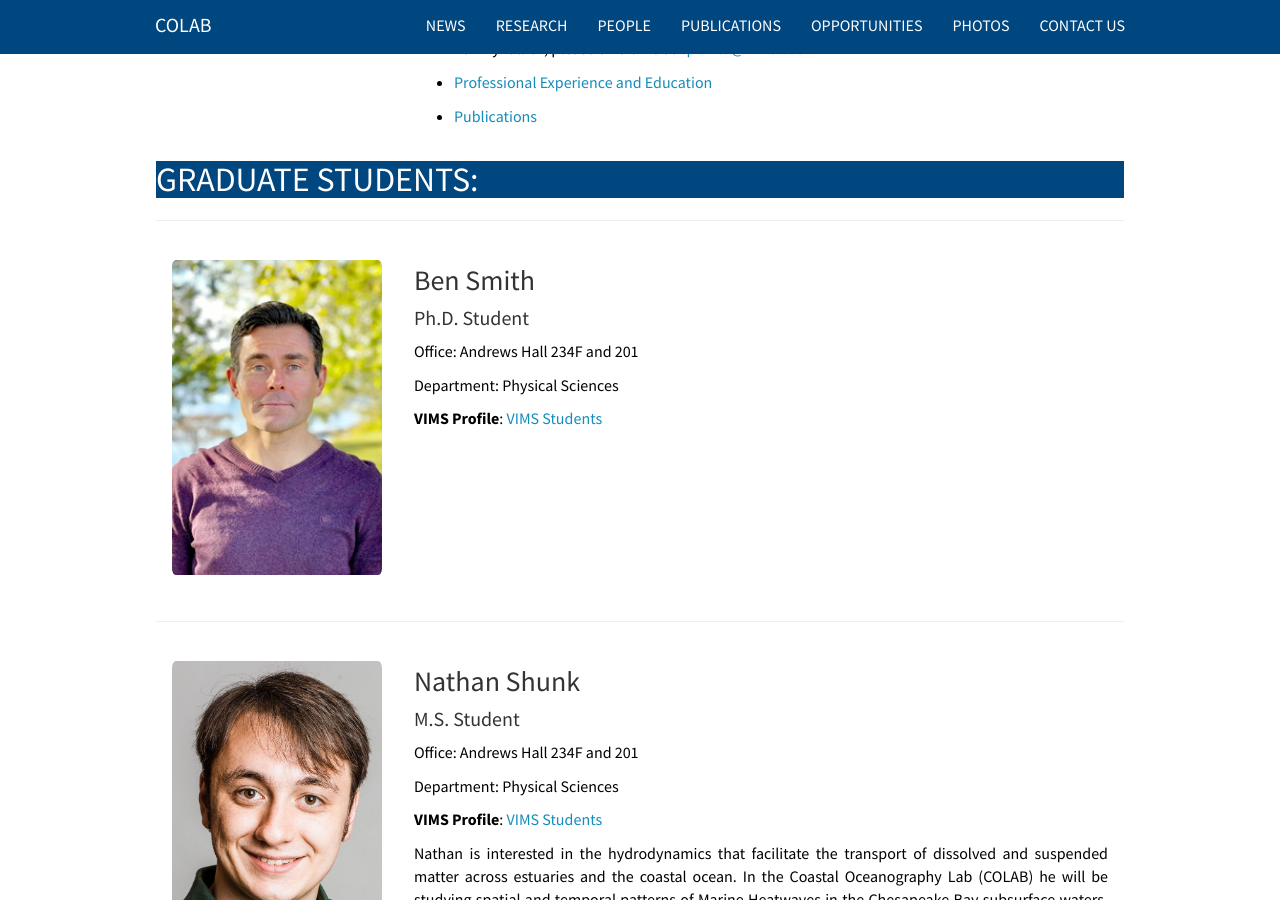
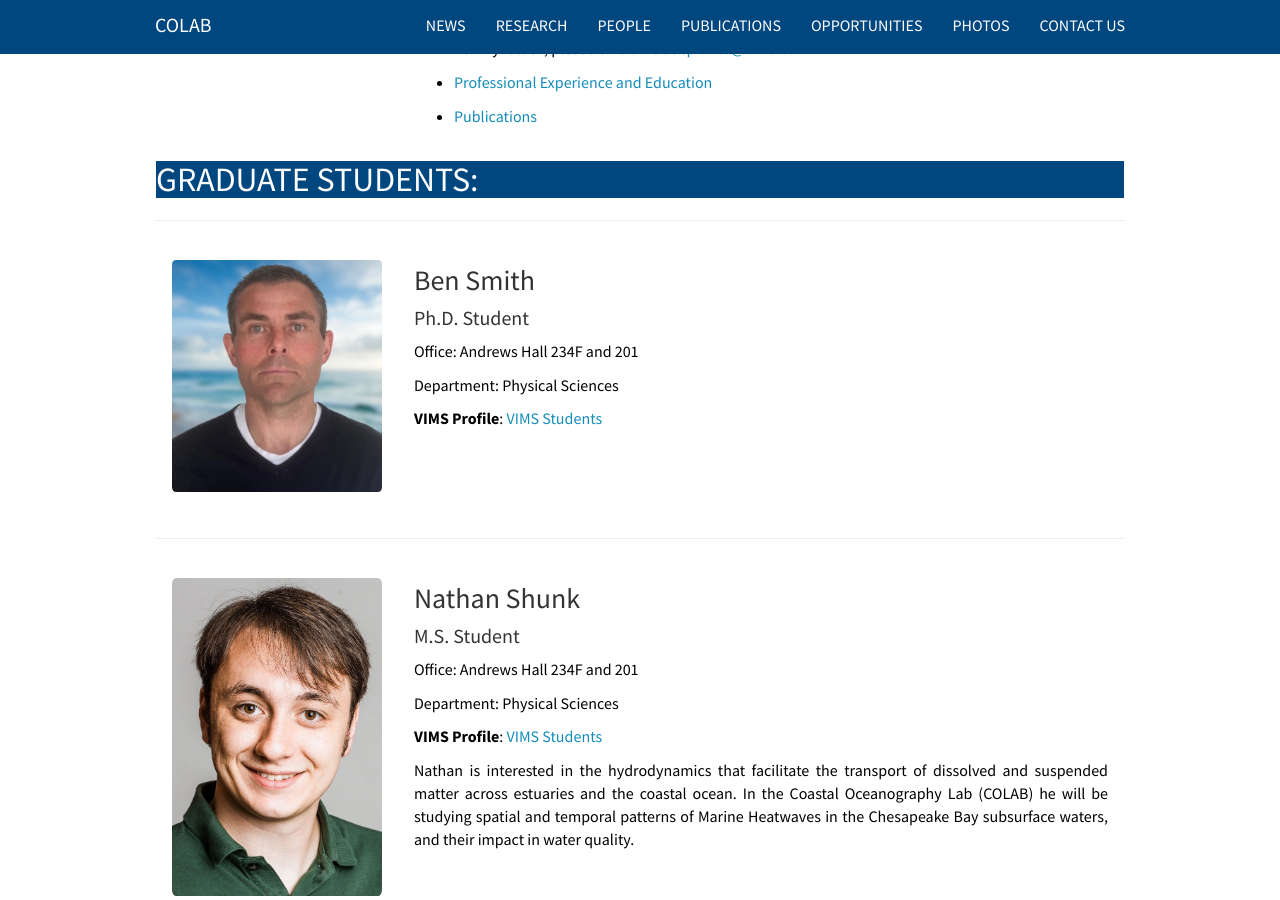
Before and after one commit to mazzinilab/mazzinilab.github.io, a Jekyll site: the page built from _pages/team.md, in a window 1280 px wide and 900 px high, scrolled down 1125 px. Built offline with Jekyll 4.4.1, drawn with Linux system fonts in a browser that asks for light colours; nearby versions of some CDN libraries; some web fonts are replaced.

Commit message:
updates_09dec2021

```diff
--- a/_pages/team.md
+++ b/_pages/team.md
@@ -99,7 +99,7 @@ Additional information on Dr. Pianca:
 <div class="container-fluid">
 <div class="row">
 <div class="col-sm-3">
-<img src="{{ site.url }}{{ site.baseurl }}/images/teampic/ben.jpg" class="img-responsive" width="100%" alt="Ben"/>
+<img src="{{ site.url }}{{ site.baseurl }}/images/teampic/ben.jpeg" class="img-responsive" width="110%" alt="Ben"/>
 </div>
 
 
```
Also changed, not shown: images/teampic/ben.jpeg (added), images/teampic/ben.jpg (deleted), images/teampic/nathan.jpg.
